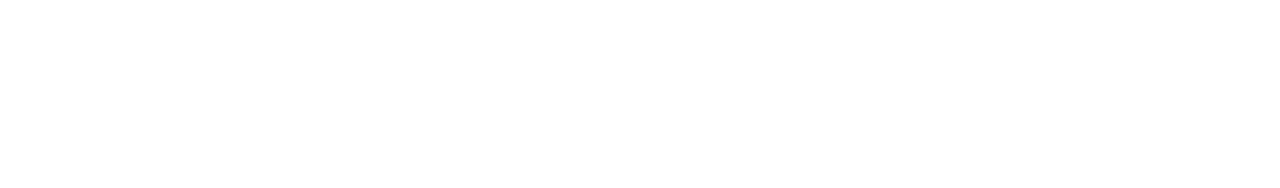
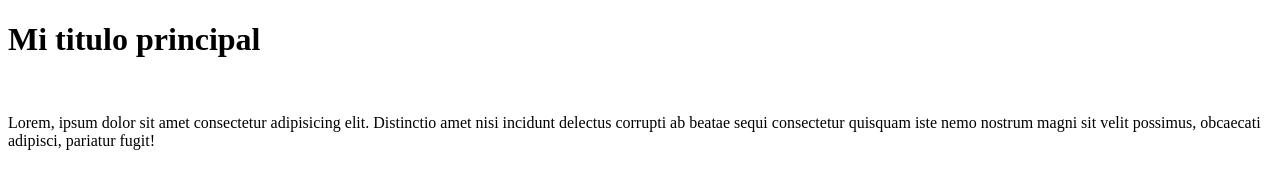
Before and after one commit to macavellon/Clase3, a plain HTML site: page index.html in a window 1280 px wide. Drawn offline with Linux system fonts and the light colour scheme.

Commit message:
agregado titulo y parrafo

```diff
--- a/index.html
+++ b/index.html
@@ -7,6 +7,13 @@
     <title>Git y Github</title>
 </head>
 <body>
+    <div>
+        <h1> Mi titulo principal</h1>
+        <br>
+        <p>Lorem, ipsum dolor sit amet consectetur adipisicing elit. Distinctio amet nisi incidunt delectus
+        corrupti ab beatae sequi consectetur quisquam iste nemo nostrum magni sit velit possimus, obcaecati adipisci,
+        pariatur fugit!</p>
 
+    </div>
 </body>
 </html>
```
